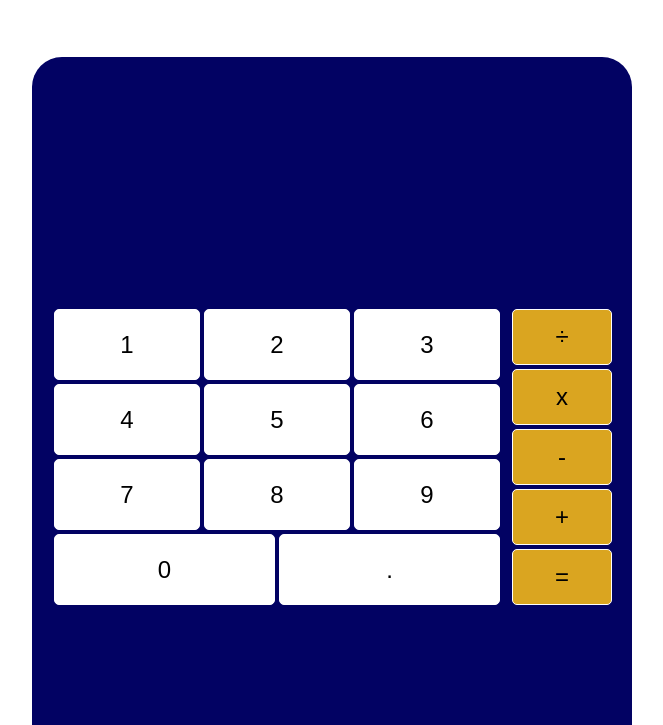
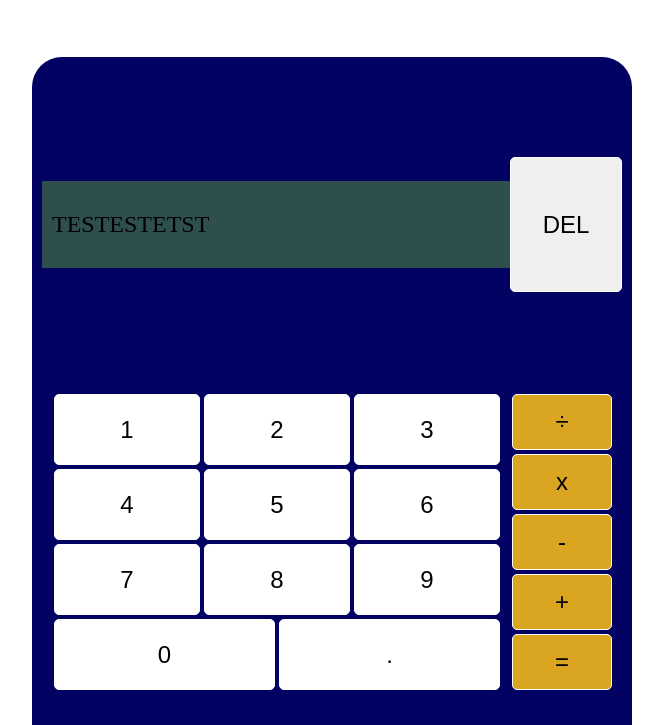
Before and after one commit to Horaso-2/Calculator, a plain HTML site: page index.html in a window 1280 px wide. Shown: the part 75-800 px from the top of the page, without its empty margins (308-971 px from the left). Drawn offline with Linux system fonts and the light colour scheme.

Commit message:
Add display and delete button to calc

```diff
--- a/index.html
+++ b/index.html
@@ -9,7 +9,14 @@
 <body>
     <div class="content-wrapper">
         <h1 class="title"><em>THE</em> CALCULATOR</h1>
+
         <div class="container">
+            <div class="display">
+                <p class="input">TESTESTETST</p>
+                <button class="delete">DEL</button>
+            </div>
+
+            <div class="keyboard">
                 <div class="buttons digits">
                     <button>1</button>
                     <button>2</button>
@@ -31,7 +38,7 @@
                     <button>+</button>
                     <button>=</button>
                 </div>
-
+            </div>
 
 
         </div>
--- a/stylesheet.css
+++ b/stylesheet.css
@@ -1,13 +1,16 @@
 .container {
-    gap: 10px;
+    margin: 40px 0;
+    border-radius: 30px;
+    background-color: rgb(2, 2, 99);
     height: 800px;
     width: 600px;
-    margin: 40px 0;
-    border-radius: 30px;
+}
+
+.keyboard {
+    gap: 10px;
     display: flex;
     align-items: center;
     justify-content: center;
-    background-color: rgb(2, 2, 99);
 }
 
 .buttons {
@@ -59,3 +62,20 @@ button {
     flex: 1 1 20%;
     background-color: goldenrod;
 }
+
+.display {
+    display: flex;
+    margin: 100px 10px;
+}
+
+.display p {
+    flex: 1 1 80%;
+    background-color: darkslategrey;
+    padding: 30px 10px;
+    font-size: 24px;
+    color: black;
+}
+
+.display button {
+    flex: 1 1 20%;
+}
```
Lines whose indentation alone changed are shown as unchanged.
